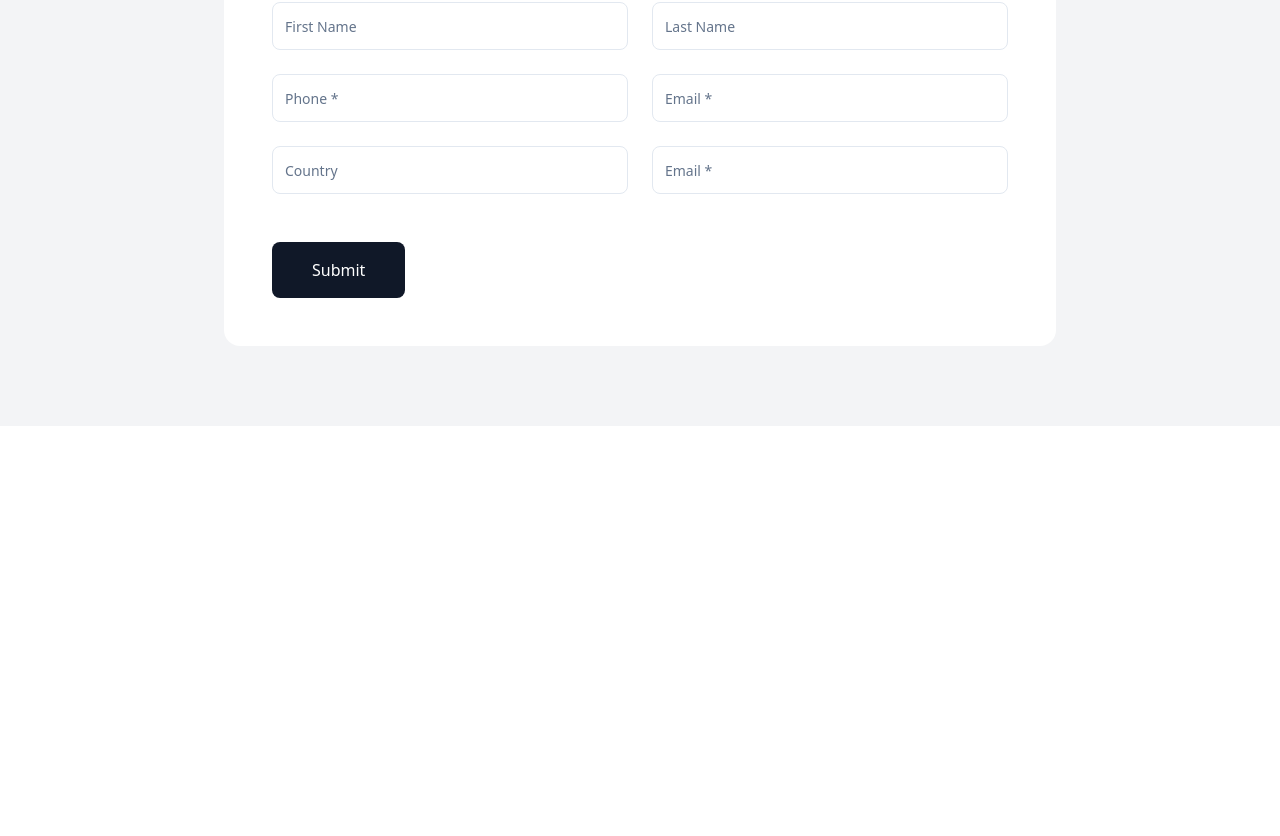
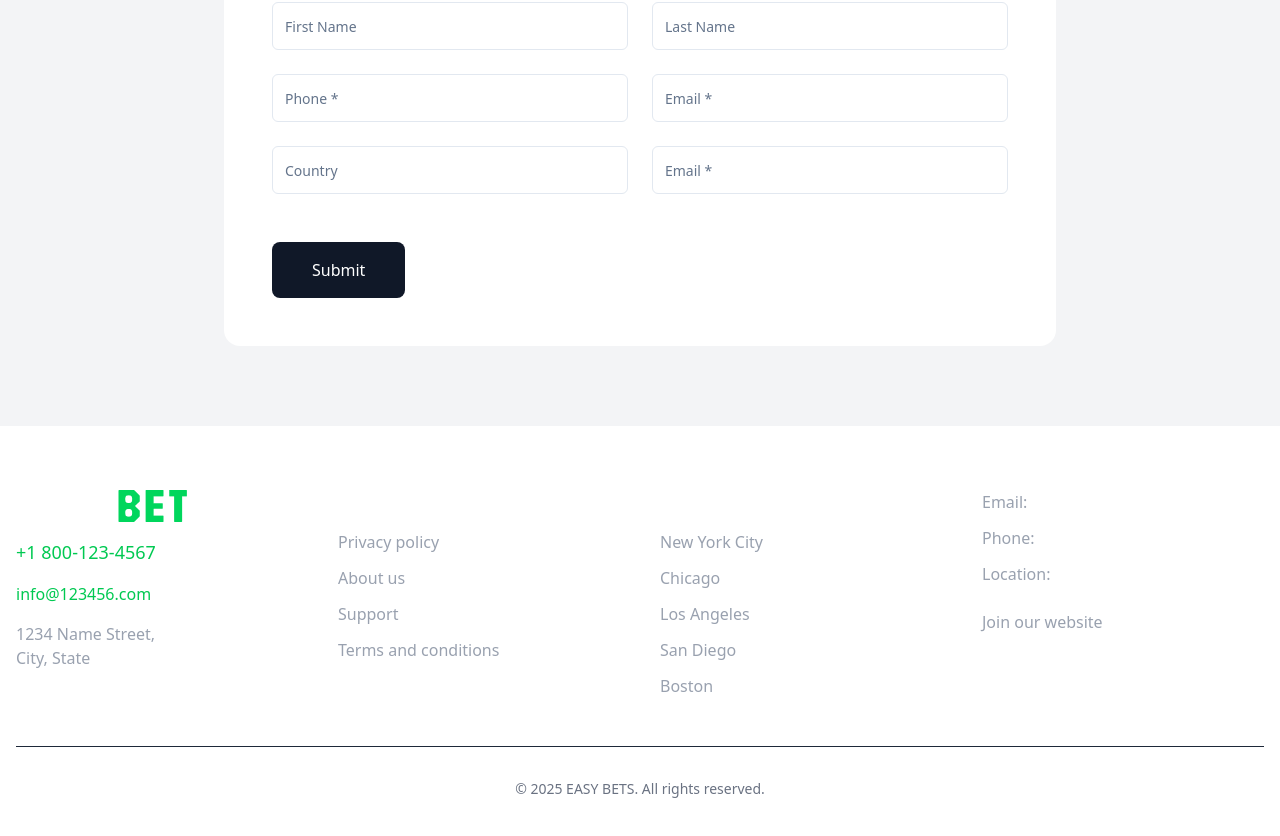
Before and after one commit to sparktechagency/areawins, a Next.js app: page / in a window 1280 px wide. Shown: the part 2278-3114 px from the top of the page. Before the commit the page ends 2704 px from the top, so only its background shows below. Built offline with nearby package versions, Linux system fonts and the light colour scheme; no server answers.

Commit message:
feat: Update layout and footer components, refine input component

```diff
--- a/src/app/(main)/layout.tsx
+++ b/src/app/(main)/layout.tsx
@@ -1,3 +1,4 @@
+import Footer from "@/components/shared/Footer";
 import Navbar from "@/components/shared/Navbar";
 import React from "react";
 
@@ -6,6 +7,7 @@ const MainLayout = ({ children }: { children: React.ReactNode }) => {
     <main>
       <Navbar />
       {children}
+      <Footer />
     </main>
   );
 };
--- a/src/components/shared/Footer.tsx
+++ b/src/components/shared/Footer.tsx
@@ -1,157 +1,85 @@
-/**
- * Footer Component
- * Site footer with company info, quick links, and contact details
- */
-
 import Link from "next/link";
-import { ROUTES, CONTACT_INFO, SOCIAL_LINKS } from "@/lib/constants";
-import { Facebook, Twitter, Instagram, Youtube, Send } from "lucide-react";
-
-export default function Footer() {
+import logo from "@/assets/logo/logo.png";
+import Image from "next/image";
+const Footer = () => {
   return (
-    <footer className="bg-secondary text-white py-12">
-      <div className="container mx-auto px-4">
-        <div className="grid grid-cols-1 md:grid-cols-2 lg:grid-cols-4 gap-8 mb-8">
-          {/* Company Info */}
-          <div>
-            <h3 className="text-2xl font-bold text-primary mb-4">EASY BETS</h3>
-            <div className="space-y-2 text-white/70 text-sm">
-              <p>+1 (252) 555-0126</p>
-              <p>info@easybet.com</p>
-              <p>1131 Hearts Desire Street,</p>
-              <p>HN 83486</p>
-            </div>
+    <footer className="w-full bg-white text-gray-400 py-16">
+      <div className="container mx-auto px-4 sm:px-6 lg:px-8">
+        <div className="grid grid-cols-1 md:grid-cols-4 gap-10">
+          {/* Column 1 - Logo & Contact */}
+          <div className="space-y-4">
+            <Image src={logo} alt="logo" />
+            <p className="text-green-500 text-lg">+1 800-123-4567</p>
+            <p className="text-green-500">info@123456.com</p>
+            <p className="text-gray-400">
+              1234 Name Street,
+              <br />
+              City, State
+            </p>
           </div>
 
-          {/* Quick Links */}
+          {/* Column 2 - Quick Links */}
           <div>
-            <h4 className="font-semibold mb-4">Quick Links</h4>
-            <ul className="space-y-2 text-white/70 text-sm">
+            <h3 className="text-white font-semibold mb-4">Quick Links</h3>
+            <ul className="space-y-3">
               <li>
-                <Link href="/privacy" className="hover:text-primary transition">
+                <Link href="/privacy" className="text-gray-400">
                   Privacy policy
                 </Link>
               </li>
               <li>
-                <Link href={ROUTES.ABOUT} className="hover:text-primary transition">
-                  About Us
+                <Link href="/about" className="text-gray-400">
+                  About us
                 </Link>
               </li>
               <li>
-                <Link href={ROUTES.BETS} className="hover:text-primary transition">
-                  Bets
+                <Link href="/support" className="text-gray-400">
+                  Support
                 </Link>
               </li>
               <li>
-                <Link href={ROUTES.CONTACT} className="hover:text-primary transition">
-                  Contact
-                </Link>
-              </li>
-              <li>
-                <Link href="/terms" className="hover:text-primary transition">
+                <Link href="/terms" className="text-gray-400">
                   Terms and conditions
                 </Link>
               </li>
             </ul>
           </div>
 
-          {/* Discover */}
+          {/* Column 3 - Discover */}
           <div>
-            <h4 className="font-semibold mb-4">Discover</h4>
-            <ul className="space-y-2 text-white/70 text-sm">
-              <li>
-                <Link href={ROUTES.LIVE_EVENTS} className="hover:text-primary transition">
-                  Live Bets
-                </Link>
-              </li>
-              <li>
-                <Link href={ROUTES.UPCOMING} className="hover:text-primary transition">
-                  Live Games
-                </Link>
-              </li>
-              <li>
-                <Link href={ROUTES.FOOTBALL} className="hover:text-primary transition">
-                  Live Suppliers
-                </Link>
-              </li>
-              <li>
-                <Link href={ROUTES.CRICKET} className="hover:text-primary transition">
-                  New Supplier
-                </Link>
-              </li>
-              <li>
-                <Link href={ROUTES.MORE} className="hover:text-primary transition">
-                  Casino
-                </Link>
-              </li>
-              <li>
-                <Link href={ROUTES.MORE} className="hover:text-primary transition">
-                  More
-                </Link>
-              </li>
+            <h3 className="text-white font-semibold mb-4">Discover</h3>
+            <ul className="space-y-3 text-gray-400">
+              <li>New York City</li>
+              <li>Chicago</li>
+              <li>Los Angeles</li>
+              <li>San Diego</li>
+              <li>Boston</li>
             </ul>
           </div>
 
-          {/* Contact */}
-          <div>
-            <h4 className="font-semibold mb-4">Contact</h4>
-            <div className="space-y-2 text-white/70 text-sm mb-6">
-              <p>admin@easybetdigital.com</p>
-              <p>+8801170012345</p>
-              <p>Bangladesh</p>
-            </div>
-
-            {/* Social Links */}
-            <div className="flex gap-3">
-              <a
-                href={SOCIAL_LINKS.FACEBOOK}
-                target="_blank"
-                rel="noopener noreferrer"
-                className="w-9 h-9 bg-white/10 rounded-full flex items-center justify-center hover:bg-primary transition"
-              >
-                <Facebook className="w-4 h-4" />
-              </a>
-              <a
-                href={SOCIAL_LINKS.TWITTER}
-                target="_blank"
-                rel="noopener noreferrer"
-                className="w-9 h-9 bg-white/10 rounded-full flex items-center justify-center hover:bg-primary transition"
-              >
-                <Twitter className="w-4 h-4" />
-              </a>
-              <a
-                href={SOCIAL_LINKS.INSTAGRAM}
-                target="_blank"
-                rel="noopener noreferrer"
-                className="w-9 h-9 bg-white/10 rounded-full flex items-center justify-center hover:bg-primary transition"
-              >
-                <Instagram className="w-4 h-4" />
-              </a>
-              <a
-                href={SOCIAL_LINKS.YOUTUBE}
-                target="_blank"
-                rel="noopener noreferrer"
-                className="w-9 h-9 bg-white/10 rounded-full flex items-center justify-center hover:bg-primary transition"
-              >
-                <Youtube className="w-4 h-4" />
-              </a>
-              <a
-                href={SOCIAL_LINKS.TELEGRAM}
-                target="_blank"
-                rel="noopener noreferrer"
-                className="w-9 h-9 bg-white/10 rounded-full flex items-center justify-center hover:bg-primary transition"
-              >
-                <Send className="w-4 h-4" />
-              </a>
-            </div>
+          {/* Column 4 - Contact Info */}
+          <div className="space-y-3">
+            <p className="text-gray-400">
+              Email:{" "}
+              <span className="text-white">akashroyakash6@gmail.com</span>
+            </p>
+            <p className="text-gray-400">
+              Phone: <span className="text-white">+088019828734939</span>
+            </p>
+            <p className="text-gray-400">
+              Location: <span className="text-white">Bangladesh</span>
+            </p>
+            <p className="text-gray-400 mt-6">Join our website</p>
           </div>
         </div>
 
-        {/* Copyright */}
-        <div className="border-t border-white/10 pt-6 text-center text-white/60 text-sm">
-          <p>&copy; 2025 EASY BET. All rights reserved.</p>
+        {/* Optional: Copyright (you can remove if not needed) */}
+        <div className="mt-12 pt-8 border-t border-gray-800 text-center text-gray-500 text-sm">
+          © 2025 EASY BETS. All rights reserved.
         </div>
       </div>
     </footer>
   );
-}
+};
+
+export default Footer;
--- a/src/components/ui/input.tsx
+++ b/src/components/ui/input.tsx
@@ -1,6 +1,6 @@
-import * as React from "react";
+import * as React from "react"
 
-import { cn } from "@/lib/utils";
+import { cn } from "@/lib/utils"
 
 function Input({ className, type, ...props }: React.ComponentProps<"input">) {
   return (
@@ -8,12 +8,14 @@ function Input({ className, type, ...props }: React.ComponentProps<"input">) {
       type={type}
       data-slot="input"
       className={cn(
-        "file:text-foreground placeholder:text-muted-foreground selection:bg-primary selection:text-primary-foreground dark:bg-input/30 border-input h-12 w-full min-w-0 rounded border bg-transparent px-3 py-1 text-base outline-none file:inline-flex file:h-7 file:border-0 file:bg-transparent file:text-sm file:font-medium disabled:pointer-events-none disabled:cursor-not-allowed disabled:opacity-50 md:text-sm",
+        "file:text-foreground placeholder:text-muted-foreground selection:bg-primary selection:text-primary-foreground dark:bg-input/30 border-input h-12 w-full min-w-0 rounded-md border bg-transparent px-3 py-1 text-base transition-[color,box-shadow] outline-none file:inline-flex file:h-7 file:border-0 file:bg-transparent file:text-sm file:font-medium disabled:pointer-events-none disabled:cursor-not-allowed disabled:opacity-50 md:text-sm",
+        "focus-visible:border-ring focus-visible:ring-ring/50 focus-visible:ring-[3px]",
+        "aria-invalid:ring-destructive/20 dark:aria-invalid:ring-destructive/40 aria-invalid:border-destructive",
         className
       )}
       {...props}
     />
-  );
+  )
 }
 
-export { Input };
+export { Input }
```
